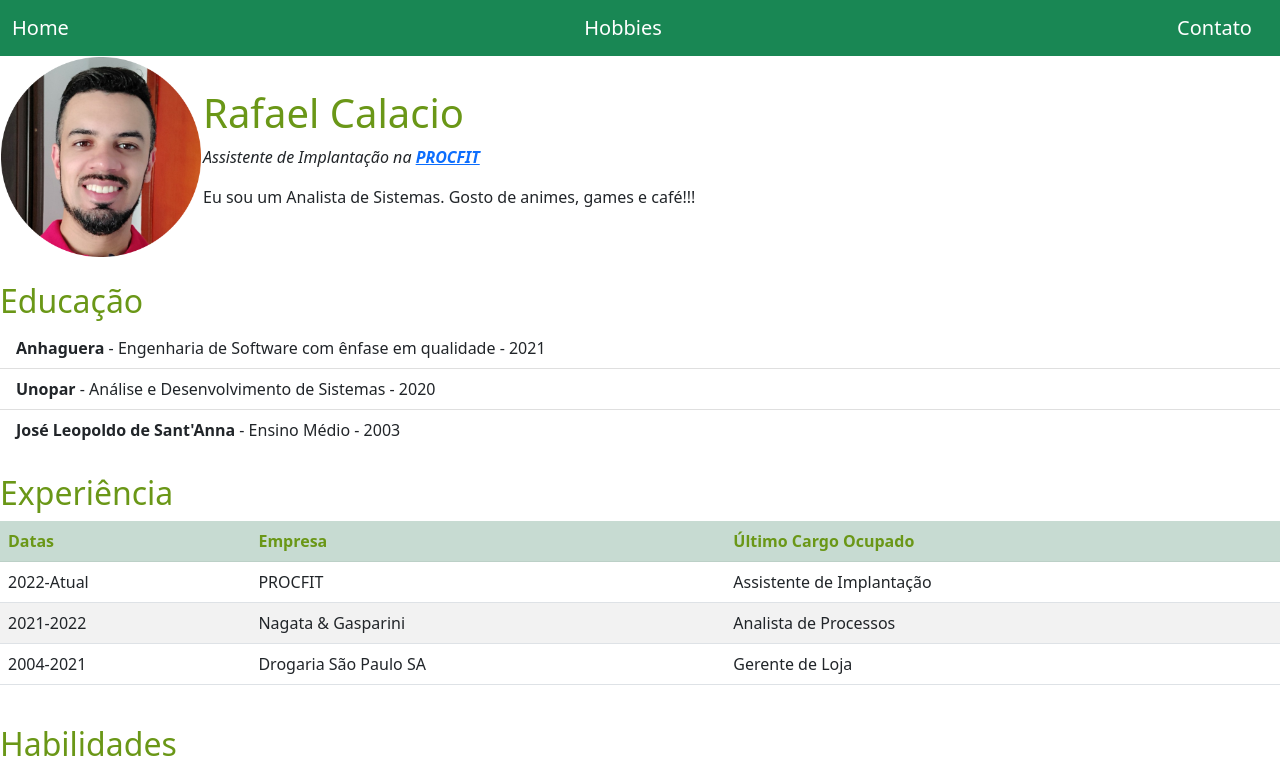
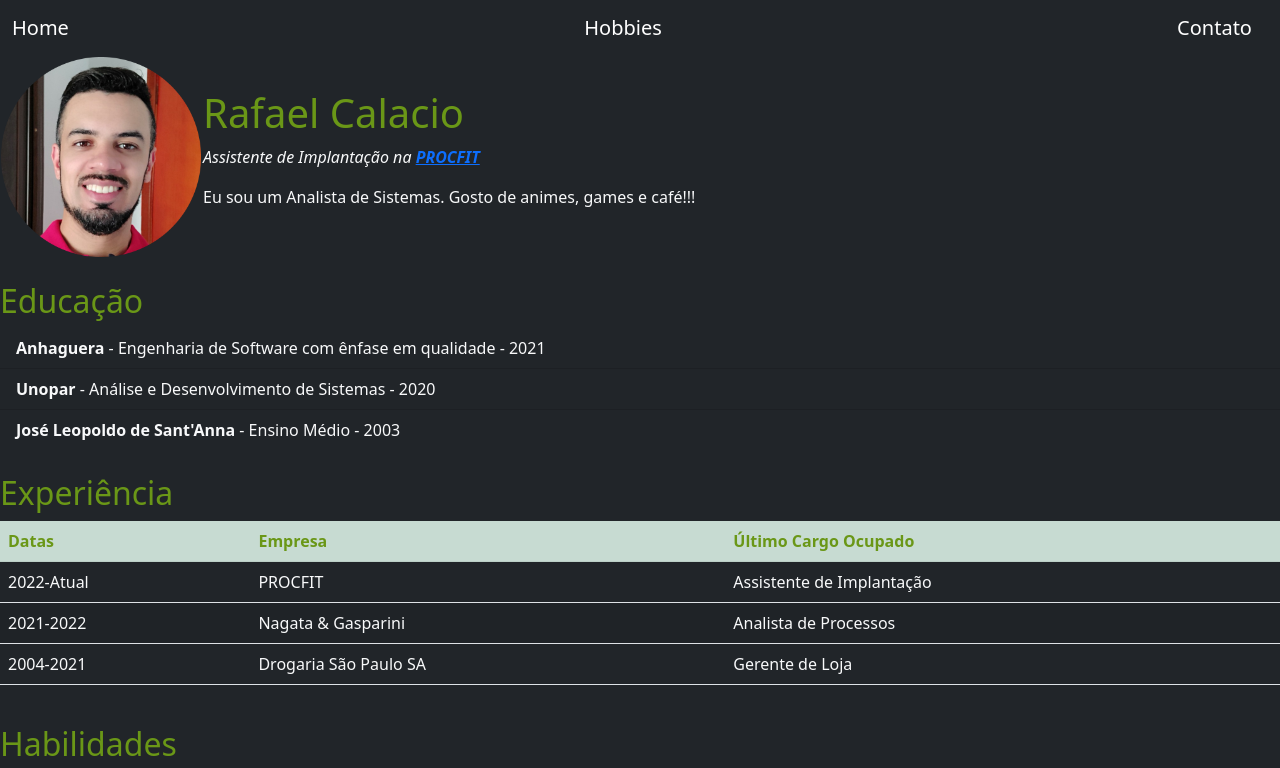
Before and after one commit to rafaelcalacio/CV, a plain HTML site: page index.html in a window 1280 px wide. Shown: the top 768 px of the page. Drawn offline with nearby package versions, Linux system fonts and the light colour scheme.

Commit message:
proc2504

```diff
--- a/index.html
+++ b/index.html
@@ -1,22 +1,23 @@
 <!DOCTYPE html>
 <html lang="pt-br">
+
+<head>
     <link rel="stylesheet" href="format.css">
-<head>
     <link href="https://cdn.jsdelivr.net/npm/bootstrap@5.0.2/dist/css/bootstrap.min.css" rel="stylesheet" integrity="sha384-EVSTQN3/azprG1Anm3QDgpJLIm9Nao0Yz1ztcQTwFspd3yD65VohhpuuCOmLASjC" crossorigin="anonymous">
     <meta charset="UTF-8">
     <meta name="viewport" content="width=device-width, initial-scale=1">
     <title>Calacio's Site</title>
 </head>
-<body>
-    <nav class="navbar navbar-dark bg-success">
+<body class="bg-dark text-light">
+    <nav class="navbar navbar-dark bg-dark">
         <div class="container-fluid">
             <a class="navbar-brand" href="index.html">Home</a>
             <a class="navbar-brand" href="hobbies.html">Hobbies</a>
             <a class="navbar-brand" href="contato.html">Contato</a>
-          </div>
 
+        </div>
 
-      </nav>
+    </nav>
     <div class="perfil">
         <table>
         <tr>
@@ -37,15 +38,15 @@
     <h2>Educação</h2>
     <div>
         <ul class="list-group list-group-flush">
-            <li class="list-group-item"><strong>Anhaguera</strong> - Engenharia de Software com ênfase em qualidade - 2021</li>
-            <li class="list-group-item"><strong>Unopar</strong> - Análise e Desenvolvimento de Sistemas - 2020</li>
-            <li class="list-group-item"><strong>José Leopoldo de Sant'Anna</strong> - Ensino Médio - 2003</li>
+            <li class="list-group-item bg-dark text-light"><strong>Anhaguera</strong> - Engenharia de Software com ênfase em qualidade - 2021</li>
+            <li class="list-group-item bg-dark text-light"><strong>Unopar</strong> - Análise e Desenvolvimento de Sistemas - 2020</li>
+            <li class="list-group-item bg-dark text-light"><strong>José Leopoldo de Sant'Anna</strong> - Ensino Médio - 2003</li>
         </ul>
     </div>
     <br>
     <h2>Experiência</h2>
     <div>
-        <table cellspacing = "10" class="table table-striped">
+        <table cellspacing = "10" class="table table-striped text-light">
             <tr class="table-success">
                 <th>Datas</th>
                 <th>Empresa</th>
@@ -56,7 +57,7 @@
                 <td>PROCFIT</td>
                 <td>Assistente de Implantação</td>
             </tr>
-            <tr>
+            <tr class="text-light">
                 <td>2021-2022</td>
                 <td>Nagata & Gasparini</td>
                 <td>Analista de Processos</td>
@@ -71,7 +72,7 @@
     <br>
     <h2>Habilidades</h2>
     <div>
-        <table cellspacing = "10" class="table table-striped">
+        <table cellspacing = "10" class="table text-light">
             <tr>
                 <td>Desenvolvimento WEB</td>
                 <td>⭐⭐</td>
```
